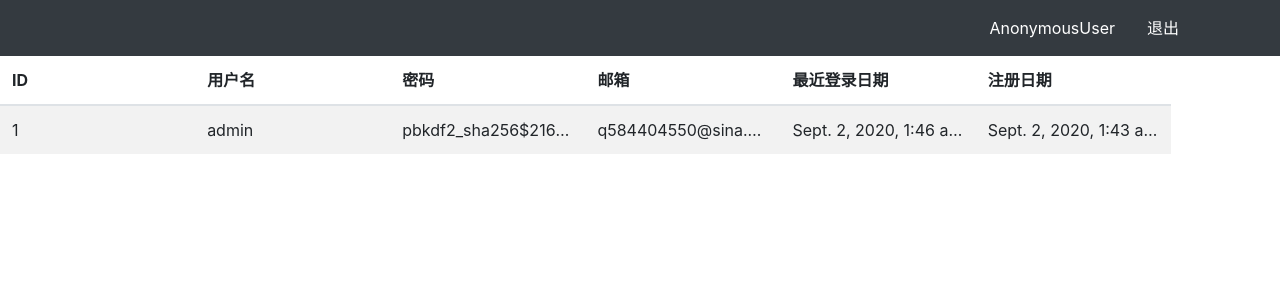
After one commit to z584404550/autotest, a Django app: template set/template/set_user.html in a window 1280 px wide. The commit adds this page. Shown: the top 300 px of the page. Run offline with Django 3.2, Linux system fonts and the light colour scheme; the template is opened without the code that fills it: values that come from a table or form of the project are taken from there, others are empty; data comes from the database, SQL or seed files in the repository; some libraries are stand-ins or nearby versions.

Commit message:
autotest

```diff
--- a/apitest/templates/apistep_manage.html
+++ b/apitest/templates/apistep_manage.html
@@ -1,5 +1,5 @@
 <!DOCTYPE html>
-<html lang="en">
+<html lang="zh-CN">
 <head>
     <meta charset="UTF-8">
     <title>自动化测试平台</title>
--- a/apitest/templates/apitest_manage.html
+++ b/apitest/templates/apitest_manage.html
@@ -1,5 +1,5 @@
 <!DOCTYPE html>
-<html lang="en">
+<html lang="zh-CN">
 <head>
     <meta charset="UTF-8">
     <title>自动化测试平台</title>
--- a/apitest/templates/home.html
+++ b/apitest/templates/home.html
@@ -1,7 +1,7 @@
 <!DOCTYPE html>
 <html lang="en">
 <head>
-    <meta http-equiv="Content-Type" content="text/html"; charset="UTF-8"/>
+    <meta http-equiv="Content-Type" content="text/html" charset="UTF-8"/>
     <title>自动化测试平台</title>
 </head>
 <body>
--- /dev/null
+++ b/set/template/set_user.html
@@ -0,0 +1,65 @@
+<!DOCTYPE html>
+<html lang="zh-CN">
+<head>
+    <meta charset="UTF-8">
+    {% load bootstrap4 %}
+    {% bootstrap_css %}
+    {% bootstrap_javascript %}
+    <title>产品自动化测试管理平台</title>
+    <link rel="stylesheet" type="text/css" href="/static/admin/css/forms.css" />
+    <script type="text/javascript" src="/admin/jsi18n/"></script>
+    <script type="text/javascript" src="/static/admin/js/vendor/jquery/jquery.js"></script>
+    <script type="text/javascript" src="/static/admin/js/jquery.init.js"></script>
+    <script type="text/javascript" src="/static/admin/js/core.js"></script>
+    <script type="text/javascript" src="/static/admin/js/admin/RelatedObjectLookups.js"></script>
+    <script type="text/javascript" src="/static/admin/js/actions.js"></script>
+    <script type="text/javascript" src="/static/admin/js/urlify.js"></script>
+    <script type="text/javascript" src="/static/admin/js/prepopulate.js"></script>
+    <script type="text/javascript" src="/static/admin/js/vendor/xregexp/xregexp.js"></script>
+    <meta name="viewport" content="user-scalable=no, width=device-width, initial-scale=1.0, maximum-scale=1.0">
+    <link rel="stylesheet" type="text/css" href="/static/admin/css/responsive.css" />
+    <meta name="robots" content="NONE,NOARCHIVE" />
+</head>
+<body role="document">
+<!--导航栏-->
+    <nav class="navbar navbar-expand-sm bg-dark navbar-dark fixed-top">
+        <div class="container">
+            <a class="navbar-brand" href="#">&nbsp;</a>
+            <ul class="nav justify-content-center"></ul>
+            <ul class="nav justify-content-end">
+                <li class="nav-link"><a style='color:white' href="#">{{user}}</a></li>
+                <li class="nav-link"><a style='color:white' href="/logout/">退出</a></li>
+            </ul>
+        </div>
+    </nav>
+    <div class="row" style="padding-top: 55px;">
+        <div class="col-md-11">
+            <!--用户管理-->
+            <table class="table table-striped" style="table-layout: fixed;">
+                <style>
+                    td {
+                    white-space:nowrap;overflow:hidden;text-overflow: ellipsis;
+                    }
+                </style>
+                <thead>
+                    <tr>
+                        <th>ID</th><th>用户名</th><th>密码</th><th>邮箱</th><th>最近登录日期</th><th>注册日期</th>
+                    </tr>
+                </thead>
+                <tbody>
+                {% for user in users %}
+                    <tr>
+                        <td>{{user.id}}</td>
+                        <td>{{user.username}}</td>
+                        <td>{{user.password}}</td>
+                        <td>{{user.email}}</td>
+                        <td>{{user.last_login}}</td>
+                        <td>{{user.date_joined}}</td>
+                    </tr>
+                {% endfor %}
+                </tbody>
+            </table>
+        </div>
+    </div>
+</body>
+</html>
```
Also changed, not shown: set/views.py (+8 -1 lines).
